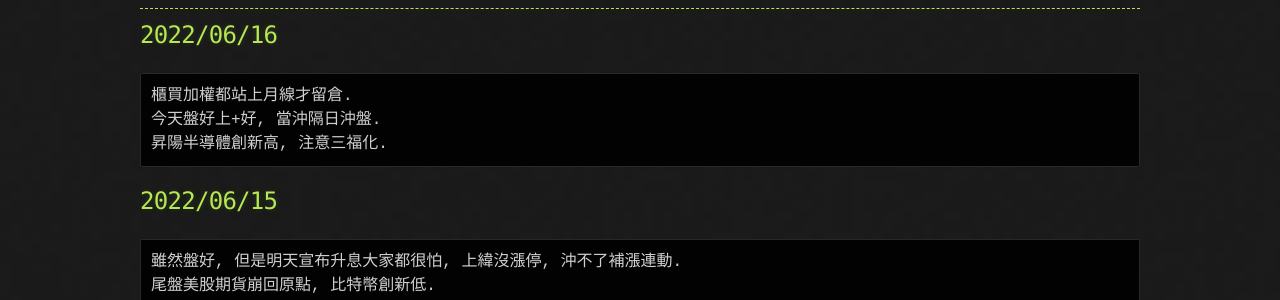
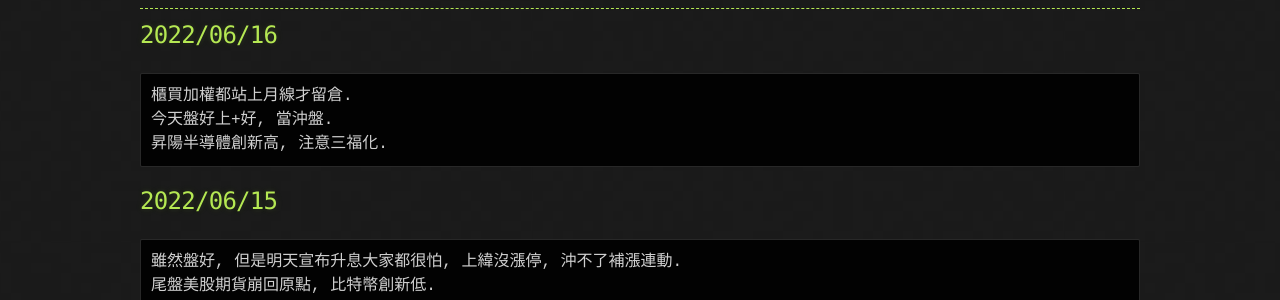
Before and after one commit to lepg5487/Stock_God, a Jekyll site: the page built from index.md, in a window 1280 px wide and 900 px high. Shown: the part 290-590 px from the top of the window. Built offline with Jekyll 4.4.1, drawn with Linux system fonts in a browser that asks for light colours; our own code applies the rules of GitHub Pages for plain Markdown files.

Commit message:
Update index.md

````diff
--- a/index.md
+++ b/index.md
@@ -9,7 +9,7 @@ layout: testlayouts
 ## 2022/06/16
 ```
 櫃買加權都站上月線才留倉.
-今天盤好上+好, 當沖隔日沖盤.
+今天盤好上+好, 當沖盤.
 昇陽半導體創新高, 注意三福化.
 ```
 
````
